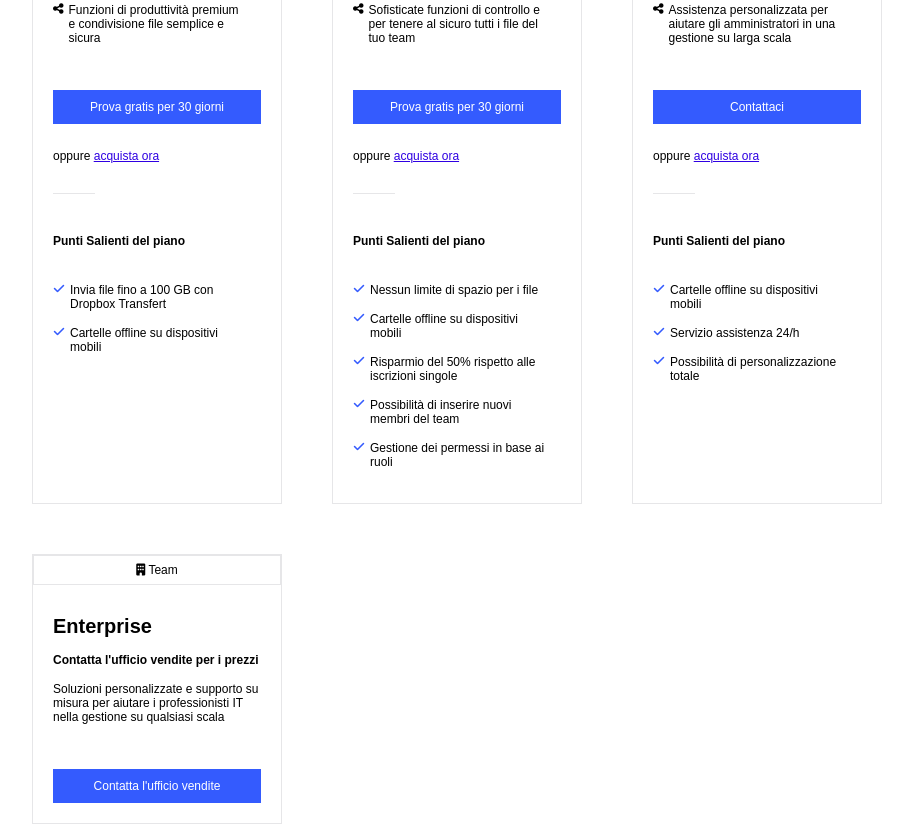
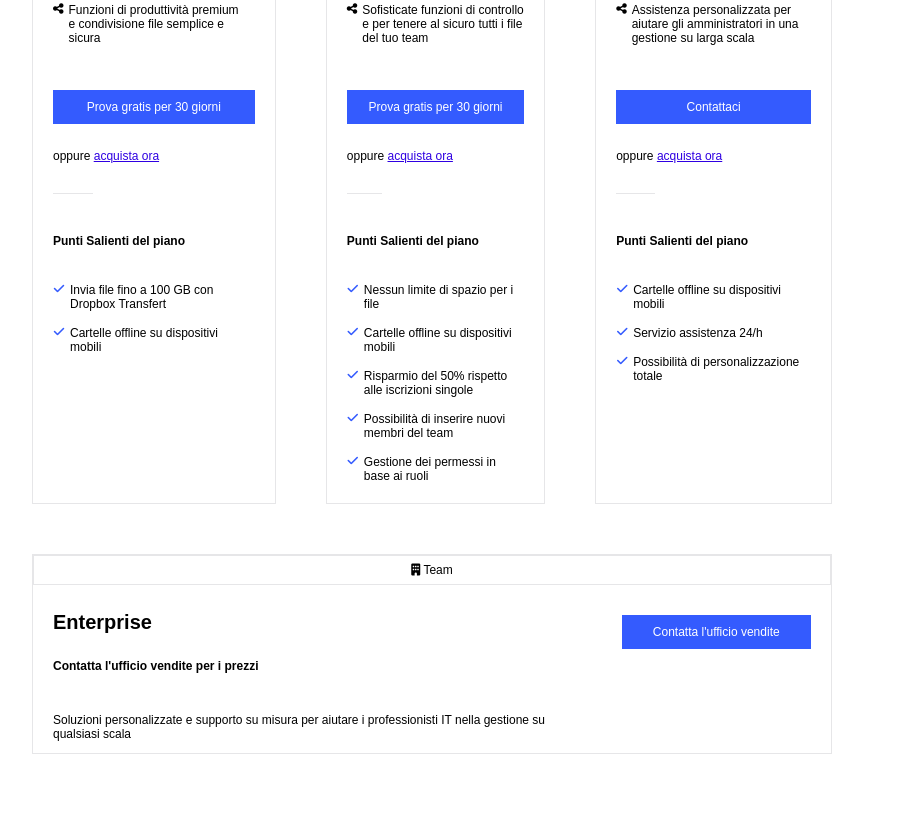
Before and after one commit to SalvatoreBono/htmlcss-dropbox, a plain HTML site: page index.html in a window 1280 px wide. Shown: the part 1299-2123 px from the top of the page, without its empty margins (208-1121 px from the left). After the commit the page ends 2053 px from the top, so only its background shows below. Drawn offline with Linux system fonts and the light colour scheme.

Commit message:
Inserimento ultimo grid

```diff
--- a/css/style.css
+++ b/css/style.css
@@ -125,7 +125,7 @@ h2 {
 .box-grid {
     border: 1px solid rgb(230, 230, 232);
     font-size: 12px;
-    width: 250px;
+    width: 100%;
     height: 760px;
 }
 
@@ -136,7 +136,7 @@ h2 {
     padding-bottom: 7px;
 }
 
-.main-grid {
+.main-grid, .main-bottom-grid {
     padding-left: 20px;
     padding-right: 20px;
 }
@@ -188,5 +188,18 @@ h3 {
     padding-bottom: 20px;
 }
 .bottom-grid{
-    height: 270px;
+    margin-top: 50px;
+    height: 200px;
+    position: relative;
 }
+.space{
+    justify-content: space-between;
+    align-items: center;
+}
+.bottom-btn{
+    width: 25%;
+}
+
+.text-grid-bottom{
+    padding-top: 40px;
+}
--- a/index.html
+++ b/index.html
@@ -144,8 +144,8 @@
                 <div class="flex">
                   <i class="fa-solid fa-share-nodes" style="color: #000000"></i>
                   <p>
-                    Sofisticate funzioni di controllo e <br />
-                    per tenere al sicuro tutti i file del <br />
+                    Sofisticate funzioni di controllo e
+                    per tenere al sicuro tutti i file del
                     tuo team
                   </p>
                 </div>
@@ -236,19 +236,21 @@
                 </div>
               </div>
             </div>
-            <div class="box-grid bottom-grid">
+          </div>
+          <div class="container box-grid bottom-grid">
             <!-- Start bottom team sub -->
             <div class="title-grid">
               <i class="fa-solid fa-building" style="color: #000000"></i>
               Team
             </div>
-              <div class="main-grid text-main-padding-top">
+            <div class="main-bottom-grid">
+              <div class="flex space">
                 <h3 class="bold">Enterprise</h3>
+                <button class="button-main button-sub bottom-btn">Contatta l'ufficio vendite</button>
+              </div>
               <div class="bold">Contatta l'ufficio vendite per i prezzi</div>
-                <div>Soluzioni personalizzate e supporto su misura per aiutare i professionisti IT nella gestione su qualsiasi scala</div>
+              <div class="text-grid-bottom">Soluzioni personalizzate e supporto su misura per aiutare i professionisti IT nella gestione su <br> qualsiasi scala</div>
               <div class="btn-sub-mid">
-                  <button class="button-main button-sub">Contatta l'ufficio vendite</button>
-                </div>
               </div>
         </div>
           </div>
```
Lines whose indentation alone changed are shown as unchanged.
